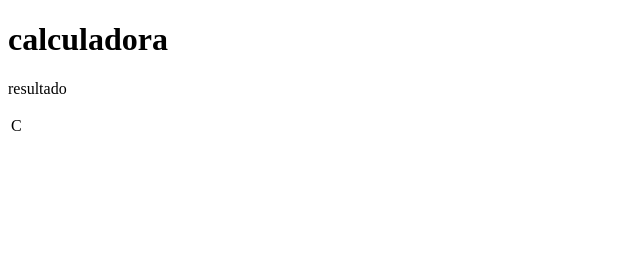
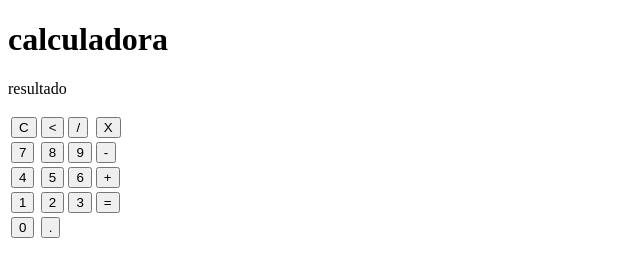
Before and after one commit to gustavomerlin/calculadora-gustavo, a plain HTML site: page index.html in a window 1280 px wide. Shown: the whole page, without its empty margins (0-640 px from the left). Drawn offline with Linux system fonts and the light colour scheme.

Commit message:
Add files via upload

```diff
--- a/index.html
+++ b/index.html
@@ -12,7 +12,32 @@
         <p id="resultado">resultado</p>
         <table>
             <tr>
-                <td><buttonclass="botao">C</button></td>
+                <td><button class="botao">C</button></td>
+                <td><button class="botao"><</button></td>
+                <td><button class="botao">/</button></td>
+                <td><button class="botao">X</button></td>
+            </tr>
+            <tr>
+                <td><button class="botao">7</button></td>
+                <td><button class="botao">8</button></td>
+                <td><button class="botao">9</button></td>
+                <td><button class="botao">-</button></td>
+            </tr>
+            <tr>
+                <td><button class="botao">4</button></td>
+                <td><button class="botao">5</button></td>
+                <td><button class="botao">6</button></td>
+                <td><button class="botao">+</button></td>
+            </tr>
+            <tr>
+                <td><button class="botao">1</button></td>
+                <td><button class="botao">2</button></td>
+                <td><button class="botao">3</button></td>
+                <td><button class="botao">=</button></td>
+            </tr>
+            <tr>
+                <td><button class="botao">0</button></td>
+                <td><button class="botao">.</button></td>
             </tr>
 
         </table>
```
